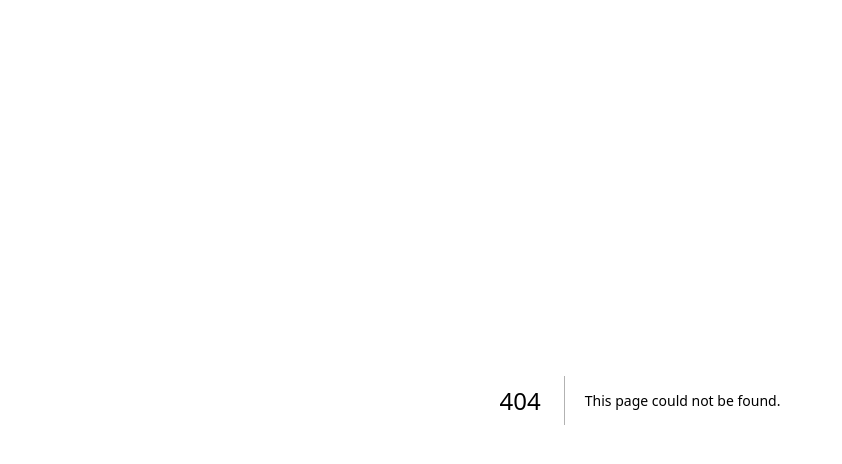
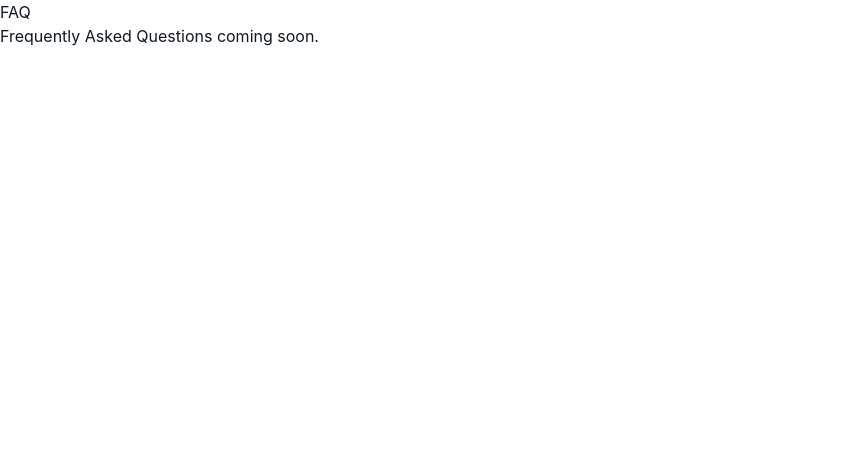
Before and after one commit to sojsocialhub/soj-vtu-marketplace, a Next.js app: page /app/dashboard/app/faq in a window 1280 px wide. Before the commit this address had no page. Shown: the top 464 px of the page, without its empty margins (0-842 px from the left). Built offline with nearby package versions, Linux system fonts and the light colour scheme.

Commit message:
Create FAQ page

```diff
--- /dev/null
+++ b/app/app/dashboard/app/faq/page.tsx
@@ -0,0 +1,8 @@
+export default function FAQ() {
+  return (
+    <div className="p-10">
+      <h1 className="text-3xl font-bold">FAQ</h1>
+      <p>Frequently Asked Questions coming soon.</p>
+    </div>
+  );
+}
```
